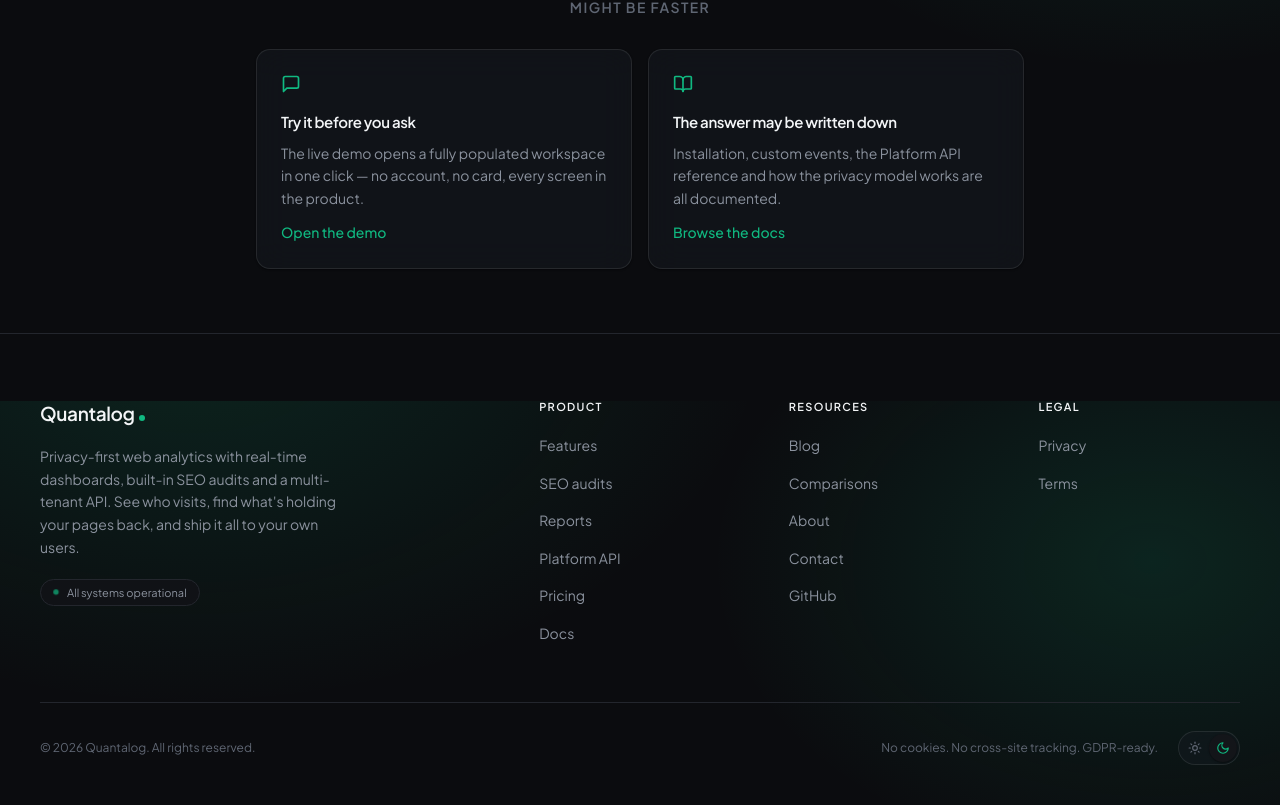
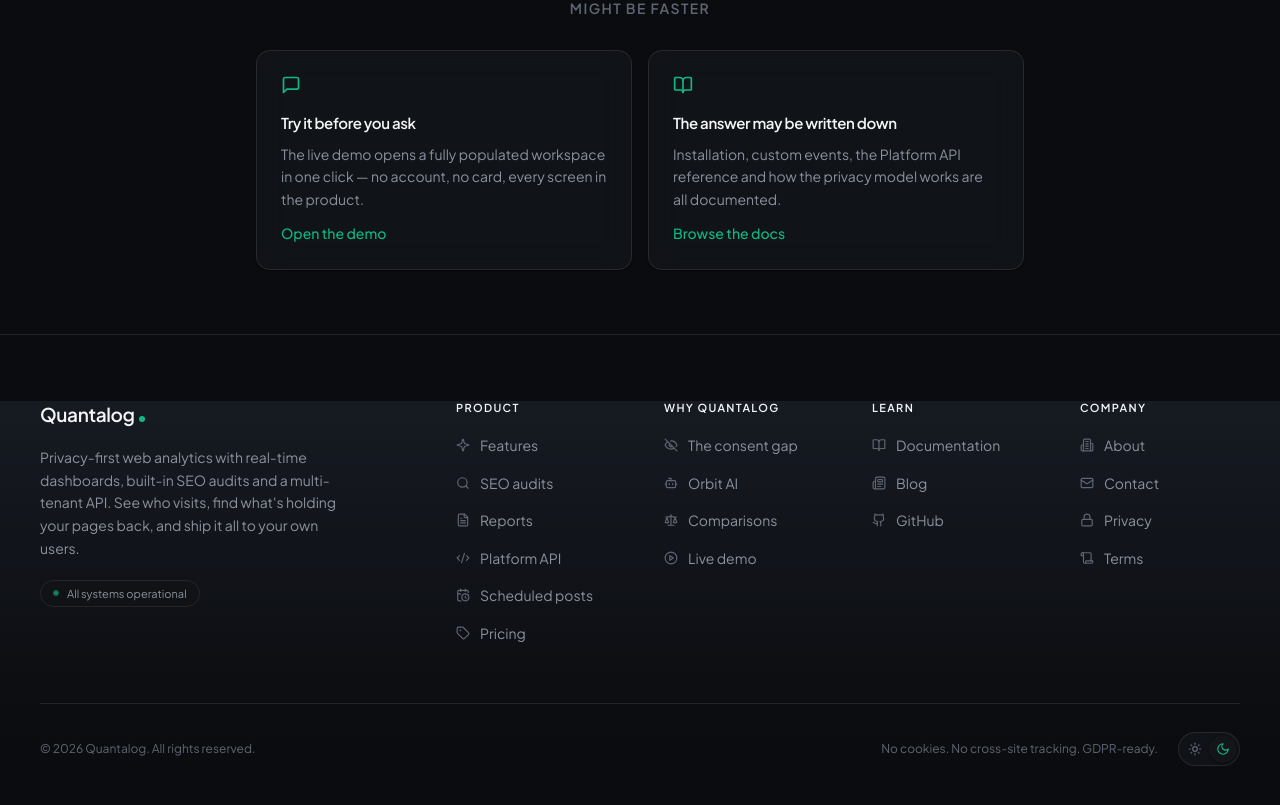
Before and after one commit to daorbit/quantalog-lp, a Next.js app: page /contact in a window 1280 px wide. Shown: the part 1199-2004 px from the top of the page. Built offline with nearby package versions, Linux system fonts and the light colour scheme.

Commit message:
Enhance footer layout with icons for better navigation and update header styling for improved visibility

```diff
--- a/src/app/globals.css
+++ b/src/app/globals.css
@@ -46,6 +46,10 @@
   --accent: #059669;
   --accent-fg: #ffffff;
   --grid-line: rgba(11, 12, 15, 0.045);
+  /* The page's own ground tint. Cool and desaturated rather than a shade of
+     the accent — the accent is for things that are interactive or true, and a
+     page washed in it reads as one colour instead of a palette. */
+  --tint: rgba(226, 232, 240, 0.55);
   --glow: rgba(16, 185, 129, 0.1);
   --ring: rgba(5, 150, 105, 0.35);
   /* Layered, tight shadows — the thing that separates "styled" from "designed". */
@@ -68,6 +72,9 @@
   --accent: #10b981;
   --accent-fg: #04150e;
   --grid-line: rgba(255, 255, 255, 0.035);
+  /* A slate lift at the top of a dark page, so it is not flat black — the same
+     job the light theme's tint does, in the other direction. */
+  --tint: rgba(51, 65, 85, 0.5);
   --glow: rgba(16, 185, 129, 0.14);
   --ring: rgba(16, 185, 129, 0.45);
   --shadow-sm: 0 1px 2px rgba(0, 0, 0, 0.4);
@@ -122,21 +129,25 @@
 html {
   scroll-behavior: smooth;
   /* Sticky header height, so #anchor targets don't hide underneath it. The
-     header now floats, so this covers the pill plus its top offset. */
-  scroll-padding-top: 6rem;
+     bar is 4rem tall and sits flush at the top, plus a little breathing room
+     so a heading does not land against its underside. */
+  scroll-padding-top: 5rem;
 }
 
 body {
   background: var(--bg);
   color: var(--fg);
-  /* Glass only reads as glass when there is something behind it to refract.
-     Two very faint accent washes, fixed to the viewport, give every frosted
-     pane on the page something to pick up as it scrolls past — without them
-     the blur has only flat colour to sample and the panes look like plain
-     grey cards. */
+  /* One cool wash from the top, rather than two accent-coloured blooms.
+     The previous pair tinted the whole page green — every glass pane sampled
+     it, and a product page ends up looking like it has one colour rather than
+     a palette. This keeps something for the glass to refract while leaving the
+     ground neutral, so the accent only appears where it is actually used. */
   background-image:
-    radial-gradient(60rem 40rem at 15% -10%, var(--glow), transparent 60%),
-    radial-gradient(50rem 35rem at 90% 20%, var(--glow), transparent 55%);
+    linear-gradient(
+      180deg,
+      color-mix(in srgb, var(--tint) 55%, transparent) 0%,
+      transparent 42%
+    );
   background-attachment: fixed;
   background-repeat: no-repeat;
   -webkit-font-smoothing: antialiased;
@@ -1299,10 +1310,10 @@ body {
   background:
     linear-gradient(
       180deg,
-      color-mix(in srgb, var(--accent) 6%, transparent) 0%,
+      color-mix(in srgb, var(--tint) 45%, transparent) 0%,
       transparent 22%,
       transparent 78%,
-      color-mix(in srgb, var(--accent) 6%, transparent) 100%
+      color-mix(in srgb, var(--tint) 45%, transparent) 100%
     );
 }
 
@@ -1312,8 +1323,8 @@ body {
   background:
     linear-gradient(
       180deg,
-      color-mix(in srgb, var(--accent) 11%, transparent) 0%,
-      color-mix(in srgb, var(--accent) 4%, transparent) 45%,
+      color-mix(in srgb, var(--tint) 90%, transparent) 0%,
+      color-mix(in srgb, var(--tint) 35%, transparent) 45%,
       transparent 100%
     );
 }
--- a/src/components/footer.tsx
+++ b/src/components/footer.tsx
@@ -1,35 +1,60 @@
 import Link from "next/link";
+import {
+  BookOpen, Bot, Building2, CalendarClock, Code2, EyeOff, FileText, Github,
+  Lock, Mail, Newspaper, PlayCircle, Scale, Scroll, Search, Sparkle, Tag,
+} from "lucide-react";
 import { Logo } from "./logo";
 import { ThemeToggle } from "./theme-toggle";
 import { site } from "@/lib/site";
 
+/**
+ * The footer's columns.
+ *
+ * Four narrow ones rather than three wide: a footer is where someone goes when
+ * the page has not answered their question, and a column per intent — what it
+ * does, how it compares, what to read, who we are — is faster to scan than the
+ * same links pooled under two headings.
+ *
+ * Each link carries an icon for the same reason the header's menu does: at this
+ * size the icons are the thing the eye lands on, and a column of bare text is
+ * read as a list rather than as a set of choices.
+ */
 const columns = [
   {
     title: "Product",
     links: [
-      { href: "/#features", label: "Features" },
-      { href: "/seo-audits", label: "SEO audits" },
-      { href: "/reports", label: "Reports" },
-      { href: "/platform-api", label: "Platform API" },
-      { href: "/#pricing", label: "Pricing" },
-      { href: "/docs", label: "Docs" },
+      { href: "/#features", label: "Features", icon: Sparkle },
+      { href: "/seo-audits", label: "SEO audits", icon: Search },
+      { href: "/reports", label: "Reports", icon: FileText },
+      { href: "/platform-api", label: "Platform API", icon: Code2 },
+      { href: "/#scheduling", label: "Scheduled posts", icon: CalendarClock },
+      { href: "/#pricing", label: "Pricing", icon: Tag },
     ],
   },
   {
-    title: "Resources",
+    title: "Why Quantalog",
     links: [
-      { href: "/blog", label: "Blog" },
-      { href: "/compare", label: "Comparisons" },
-      { href: "/about", label: "About" },
-      { href: "/contact", label: "Contact" },
-      { href: site.github, label: "GitHub", external: true },
+      { href: "/#consent-gap", label: "The consent gap", icon: EyeOff },
+      { href: "/#orbit", label: "Orbit AI", icon: Bot },
+      { href: "/compare", label: "Comparisons", icon: Scale },
+      { href: "/#demo", label: "Live demo", icon: PlayCircle },
     ],
   },
   {
-    title: "Legal",
+    title: "Learn",
     links: [
-      { href: "/privacy", label: "Privacy" },
-      { href: "/terms", label: "Terms" },
+      { href: "/docs", label: "Documentation", icon: BookOpen },
+      { href: "/blog", label: "Blog", icon: Newspaper },
+      { href: site.github, label: "GitHub", icon: Github, external: true },
+    ],
+  },
+  {
+    title: "Company",
+    links: [
+      { href: "/about", label: "About", icon: Building2 },
+      { href: "/contact", label: "Contact", icon: Mail },
+      { href: "/privacy", label: "Privacy", icon: Lock },
+      { href: "/terms", label: "Terms", icon: Scroll },
     ],
   },
 ];
@@ -38,7 +63,7 @@ export function Footer() {
   return (
     <footer className="border-t border-border">
       <div className="mx-auto max-w-7xl px-6 lg:px-10 py-16">
-        <div className="grid gap-12 sm:grid-cols-2 lg:grid-cols-5">
+        <div className="grid gap-12 sm:grid-cols-2 lg:grid-cols-6">
           <div className="lg:col-span-2">
             <Logo />
             <p className="mt-4 max-w-xs text-sm leading-relaxed text-fg-muted">
@@ -56,25 +81,34 @@ export function Footer() {
                 {col.title}
               </h3>
               <ul className="mt-4 space-y-3">
-                {col.links.map((link) => (
+                {col.links.map((link) => {
+                  const Icon = link.icon;
+                  const body = (
+                    <>
+                      <Icon
+                        className="h-3.5 w-3.5 shrink-0 text-fg-faint transition-colors group-hover:text-accent"
+                        aria-hidden="true"
+                      />
+                      {link.label}
+                    </>
+                  );
+                  const cls =
+                    "group inline-flex items-center gap-2.5 text-sm text-fg-muted transition-colors hover:text-fg";
+
+                  return (
                     <li key={link.label}>
                       {"external" in link && link.external ? (
-                      <a
-                        href={link.href}
-                        className="text-sm text-fg-muted transition-colors hover:text-fg"
-                      >
-                        {link.label}
+                        <a href={link.href} className={cls}>
+                          {body}
                         </a>
                       ) : (
-                      <Link
-                        href={link.href}
-                        className="text-sm text-fg-muted transition-colors hover:text-fg"
-                      >
-                        {link.label}
+                        <Link href={link.href} className={cls}>
+                          {body}
                         </Link>
                       )}
                     </li>
-                ))}
+                  );
+                })}
               </ul>
             </div>
           ))}
--- a/src/components/header.tsx
+++ b/src/components/header.tsx
@@ -32,10 +32,11 @@ export function Header() {
         aria-hidden="true"
       />
 
-      {/* No background and no border, at any scroll position. The logo, the
-          nav pill and the buttons each carry their own surface; the bar
-          holding them stays invisible. */}
-      <div>
+      {/* A real bar rather than a transparent strip with a floating pill in it.
+          The pill read as a widget hovering over the page; a plain surface with
+          a hairline under it reads as the site's own chrome, which is what a
+          product page wants at the top. */}
+      <div className="border-b border-border/70 bg-bg/80 backdrop-blur-xl">
         {/* Three flex columns rather than an absolutely positioned centre.
             Absolute took the nav out of flow, so it reserved no width and the
             account buttons ran straight over the top of it on any viewport
@@ -47,11 +48,11 @@ export function Header() {
             <Logo />
           </div>
 
-          {/* The links sit in their own recessed pill, centred in the bar. It
-              groups them as one object instead of three loose words floating
-              between the logo and the buttons. */}
+          {/* Plain links now that the bar itself carries a surface. The pill
+              they used to sit in was a second frosted layer on top of a
+              frosted bar, which read as two panes of glass rather than one. */}
           <nav
-            className="glass hidden shrink-0 items-center gap-0.5 rounded-full p-1 lg:flex"
+            className="hidden shrink-0 items-center gap-0.5 lg:flex"
             aria-label="Main"
           >
           {/* Hover and keyboard focus both open it, entirely in CSS —
--- a/src/components/sections/consent-gap.tsx
+++ b/src/components/sections/consent-gap.tsx
@@ -54,7 +54,7 @@ export function ConsentGap() {
   }, []);
 
   return (
-    <section className="relative">
+    <section id="consent-gap" className="relative">
       <div className="mx-auto max-w-7xl px-5 py-20 sm:px-6 sm:py-24 lg:px-10 lg:py-28">
         <div className="grid gap-16 lg:grid-cols-2 lg:items-center">
           <div className="v-rise">
```
Lines whose indentation alone changed are shown as unchanged.
